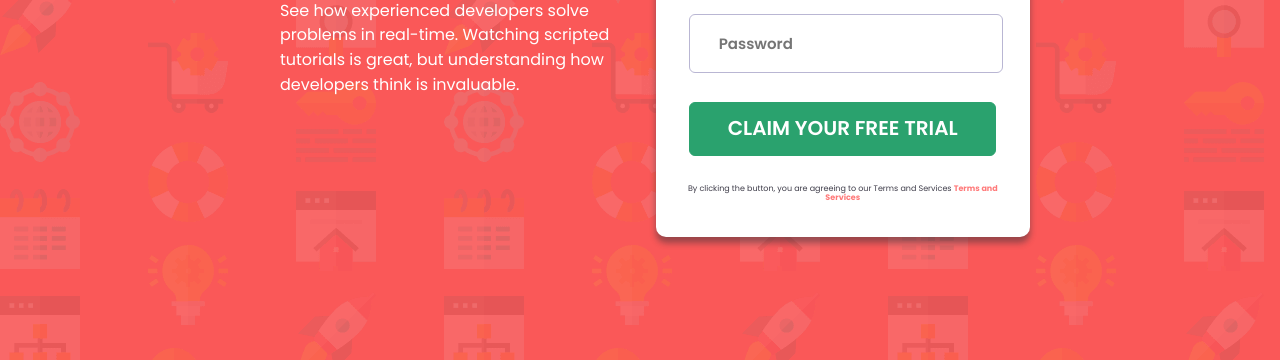
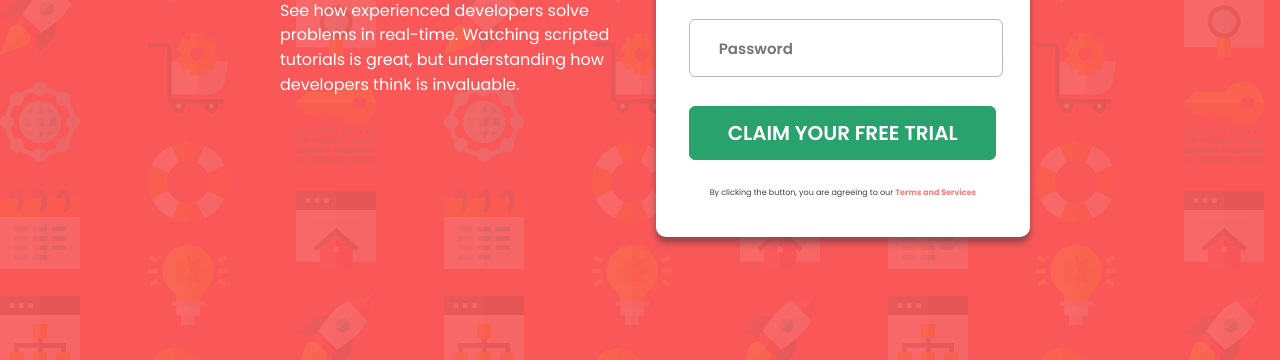
Before and after one commit to denis-farkas/intro-component-with-signup-form-master, a plain HTML site: page index.html in a window 1280 px wide. Shown: the part 440-800 px from the top of the page. Drawn offline with Linux system fonts and the light colour scheme.

Commit message:
correct terms

```diff
--- a/index.html
+++ b/index.html
@@ -126,8 +126,7 @@
           </button>
           <p class="mention">
             <span class="grey"
-              >By clicking the button, you are agreeing to our Terms and
-              Services</span
+              >By clicking the button, you are agreeing to our </span
             >
             <span class="red"><a href="#">Terms and Services</a></span>
           </p>
```
